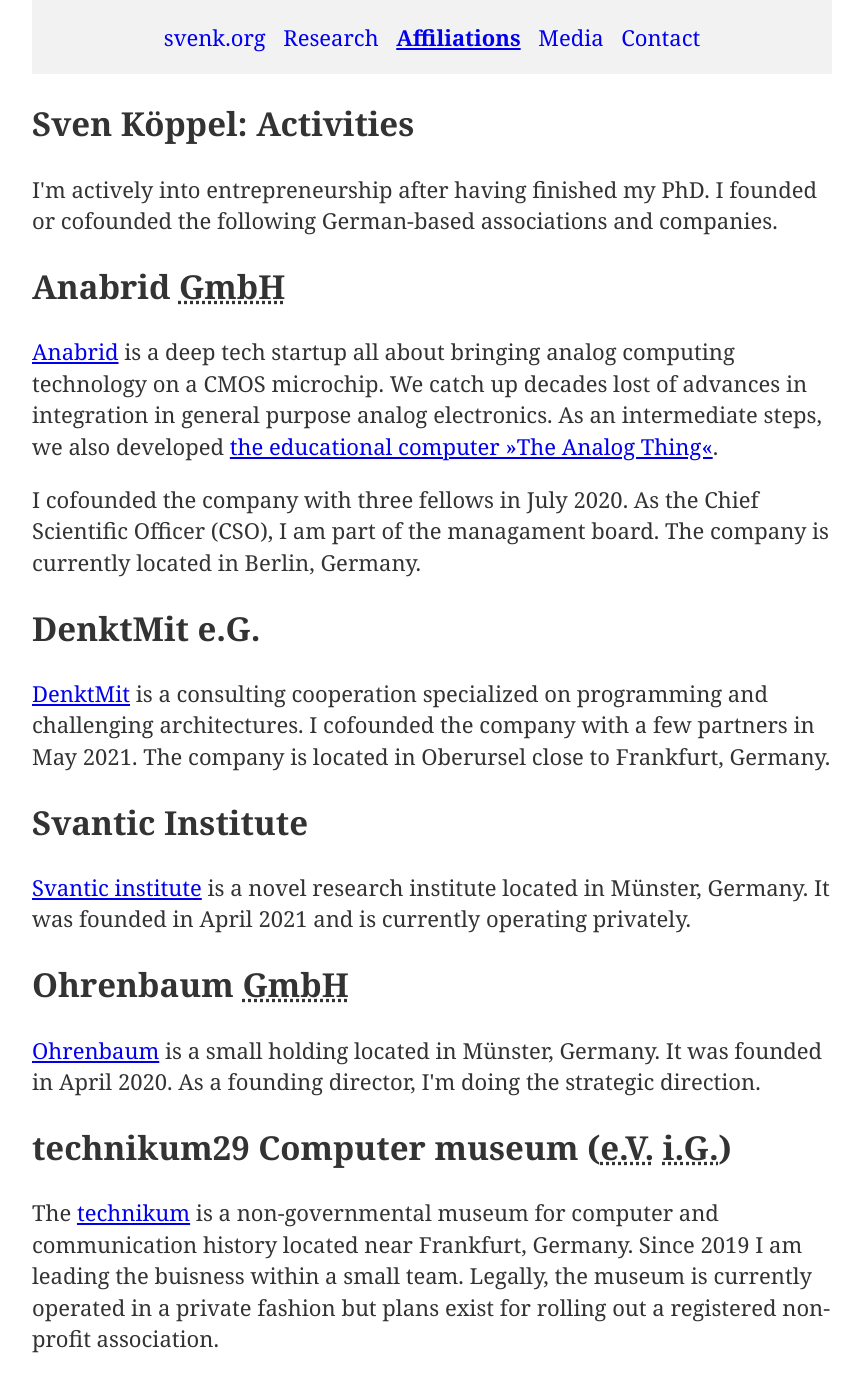
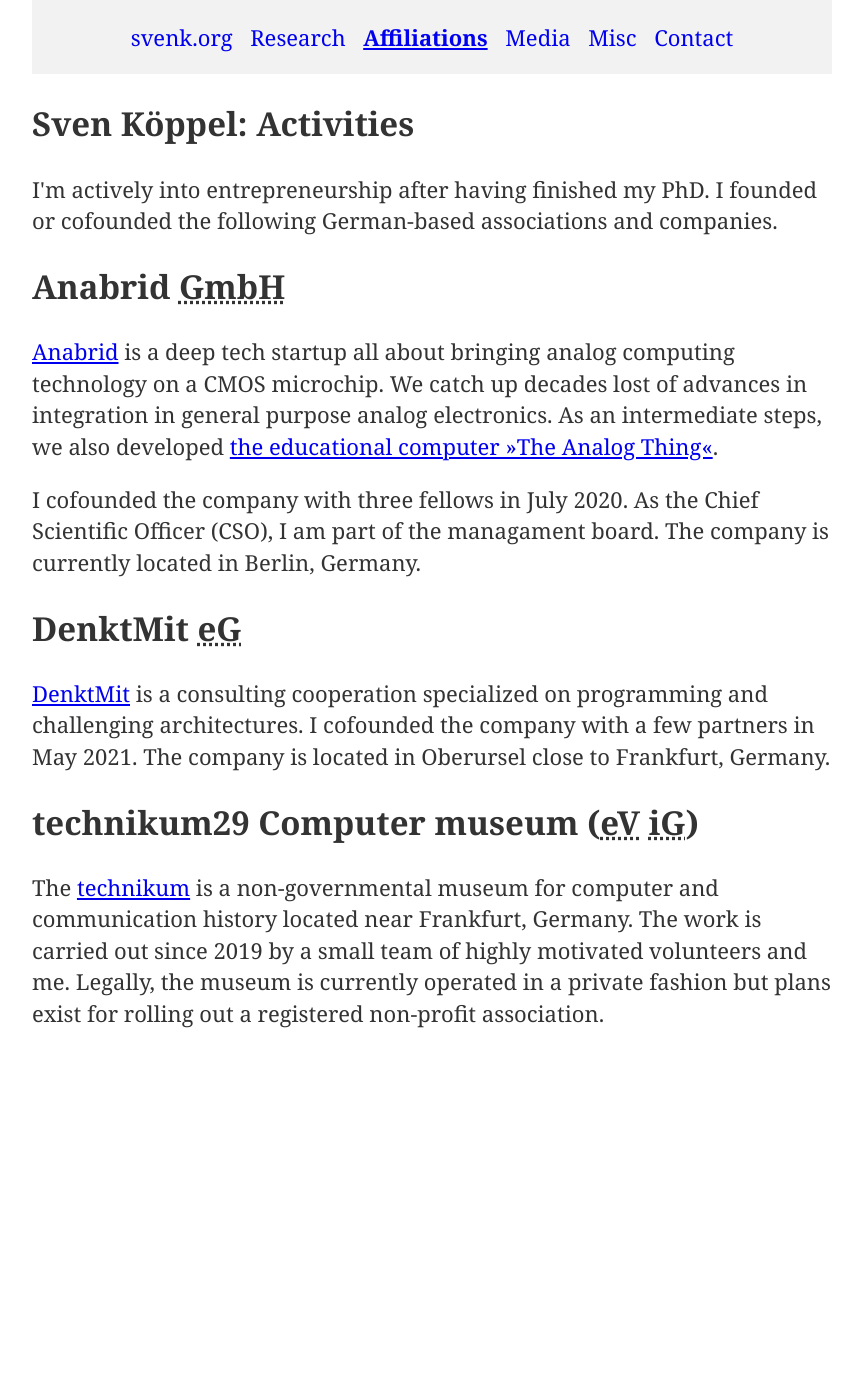
Before and after one commit to svenk/www-svenk.org, a Jekyll site: the page built from companies.html, in a window 1280 px wide. Shown: the whole page, without its empty margins (208-1071 px from the left). Built offline with Jekyll 4.4.1, drawn with Linux system fonts in a browser that asks for light colours; after the commit the page ends 1051 px from its top, so only the background shows below that; some of the changed lines change nothing that is shown.

Commit message:
Content update (bit cleaned up, new misc page)

```diff
--- a/_data/nav.yml
+++ b/_data/nav.yml
@@ -7,5 +7,7 @@
     url: /companies/
   - title: Media
     url: /social/
+  - title: Misc
+    url: /misc/
   - title: Contact
     url: /contact/
--- a/companies.html
+++ b/companies.html
@@ -21,13 +21,14 @@
      I am part of the managament board. The company is currently located
      in Berlin, Germany.
 
-  <h2>DenktMit <abbr titl=e"eingetragene Genossenschaft">e.G.</abbr></h2>
+  <h2>DenktMit <abbr title="eingetragene Genossenschaft">eG</abbr></h2>
   <p><a href="https://denktmit.de/">DenktMit</a> is a consulting cooperation specialized
      on programming and challenging architectures. I cofounded the company
      with a few partners in May 2021. The company is located in Oberursel
      close to Frankfurt, Germany.
      <!-- I'm currently not carrying out a position in the managament board.-->
 
+  <!--
   <h2>Svantic Institute</h2>
   <p><a href="https://svantic.institute/">Svantic institute</a> is a novel
      research institute located in Münster, Germany. It was founded in April
@@ -37,11 +38,13 @@
   <p><a href="https://ohrenbaum.de/">Ohrenbaum</a> is a small holding located
      in Münster, Germany. It was founded in April 2020. As a founding director,
      I'm doing the strategic direction.
+  -->
 
-  <h2>technikum29 Computer museum (<abbr title="eingetragener Verein">e.V.</abbr> <abbr title="in Gründung">i.G.</abbr>)</h2>
+  <h2 id="technikum29">technikum29 Computer museum (<abbr title="eingetragener Verein">eV</abbr> <abbr title="in Gründung">iG</abbr>)</h2>
   <p>The <a href="https://technikum29.de">technikum</a> is a non-governmental
      museum for computer and communication history located near Frankfurt,
-     Germany. Since 2019 I am leading the buisness within a small team.
+     Germany. The work is carried out since 2019 by a small team of highly motivated
+     volunteers and me.
      Legally, the museum is currently operated in a private fashion but plans exist
      for rolling out a registered non-profit association.
 
--- /dev/null
+++ b/misc.html
@@ -0,0 +1,50 @@
+---
+title: "Sven Köppel: Miscellaneous"
+permalink: /misc/
+layout: default
+---
+
+  <h1>Sven Köppel: Miscellaneous</h1>
+
+  <h2>Voluntary work</h2>
+  <ul>
+    <li>Voluntary judge of financial matters (Deutsche Finanzgerichtsbarkeit)
+        for the election period 2021-2025 at the
+        <a href="https://www.fg-muenster.nrw.de/">Finanzgericht Münster</a>.
+    <li>Voluntary member of the parental council at the local county
+        for the election period 2021-22, called <a href="https://www.muenster.org/jaeb/">JAEB</a>.
+        This is kind of a position related to municipal politics.
+  </ul>
+  <p>I actively support the work of/at <a href="https://www.ccc.de/">CCC</a> and
+  <a href="https://www.wikimedia.de/">Wikimedia DE</a>. And I run a non-profit
+  <a href="companies.html#technikum29">computer museum</a>.
+  </p>
+
+  <h2>Let's go, start it up!</h2>
+  <p>I put demands on my readers: You are required to detect irony. But, spoiler alert,
+  each of the following startups has a valid core of truth. Can you find it?
+  <ul>
+    <li><a href="https://ohrenbaum.de/">Ohrenbaum <abbr title="Gesellschaft mit beschränkter Haftung">GmbH</abbr></a> is a small holding located
+     in Münster, Germany. It was founded in April 2020. As a founding director,
+     I'm doing the strategic direction.
+    <li><a href="https://svantic.institute/">Svantic institute</a> is a novel
+     research institute located in Münster, Germany. It was founded in April
+     2021 and is currently operating privately.
+  </ul>
+
+  <h2>Trivia</h2>
+  <p>
+  I'm on the web since 2000 and I had many generations of websites, some (most) of them being down nowadays.
+  <a href="http://sven.köppel.org">Sven.Köppel.org</a> was my website in the 2010s.
+  <a href="https://ufopixel.de/">Ufopixel.de</a> is another old project I was involved in.
+  <!--
+  <p>I am on the web since 2000. I have a couple of older websites, for instance
+  <a href="https://svenk.org/~koeppel/">my old website at Goethe University</a>.
+  -->
+
+  <p>There are a couple of other <em>Sven Köppel</em> around, which are not me.
+  These are for instance <a href="https://twitter.com/testpilot76?lang=de">@testpilot76</a>,
+  <a href="https://www.instagram.com/svenkoppel/?hl=de">this instagrammer</a> or
+  <a href="https://de.linkedin.com/in/sven-k%C3%B6ppel">that person in Hamburg</a>.
+
+</section>
--- a/social.html
+++ b/social.html
@@ -12,6 +12,10 @@
 
   <p>Related to <a href="http://anabrid.com">analog computing</a>:
   <ul>
+     <li>2021-10-15: <a href="https://www.fh-muenster.de/hochschule/aktuelles/news/index.php?newsId=2501">Wenn digital nichts mehr geht: ETI-Kolloquium zu Analogrechnern</a>
+         at <a hreF="https://www.fh-muenster.de">University of Applied Sciences Münster</a>
+     <li>2021-09-18: <em>The Analog Revolution</em> at <a href="https://www.tedxmuenster.de/">TEDxMünster 2021</a>
+         (more to come)
      <li>2021-06-18:
      <a href="../publications/Talks/2021-06-18-NOS-Frankfurt/web-transcript/">Die Zukunft ist Analog – wenn Digitalrechnern die Luft ausgeht</a>,
      auf der Frankfurter Night Of Science 2021
@@ -60,20 +64,6 @@
   museum</a>. We also got a <a href="https://anabrid.com/">media coverage page
   at anabrid</a>.
 
-  <h2>Trivia</h2>
-  <p>
-  I'm on the web since 2000 and I had many generations of websites, some (most) of them being down nowadays.
-  <a href="http://sven.köppel.org">Sven.Köppel.org</a> was my website in the 2010s.
-  <a href="https://ufopixel.de/">Ufopixel.de</a> is another old project I was involved in.
-  <!--
-  <p>I am on the web since 2000. I have a couple of older websites, for instance
-  <a href="https://svenk.org/~koeppel/">my old website at Goethe University</a>.
-  -->
-
-  <p>There are a couple of other <em>Sven Köppel</em> around, which are not me.
-  These are for instance <a href="https://twitter.com/testpilot76?lang=de">@testpilot76</a>,
-  <a href="https://www.instagram.com/svenkoppel/?hl=de">this instagrammer</a> or
-  <a href="https://de.linkedin.com/in/sven-k%C3%B6ppel">that person in Hamburg</a>.
 
 
 </section>
```
